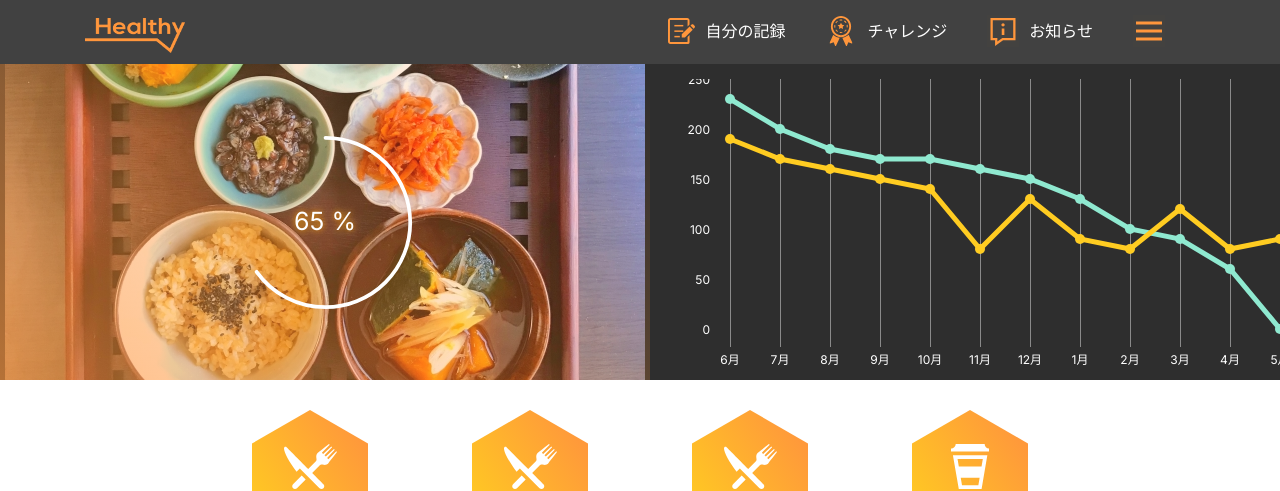
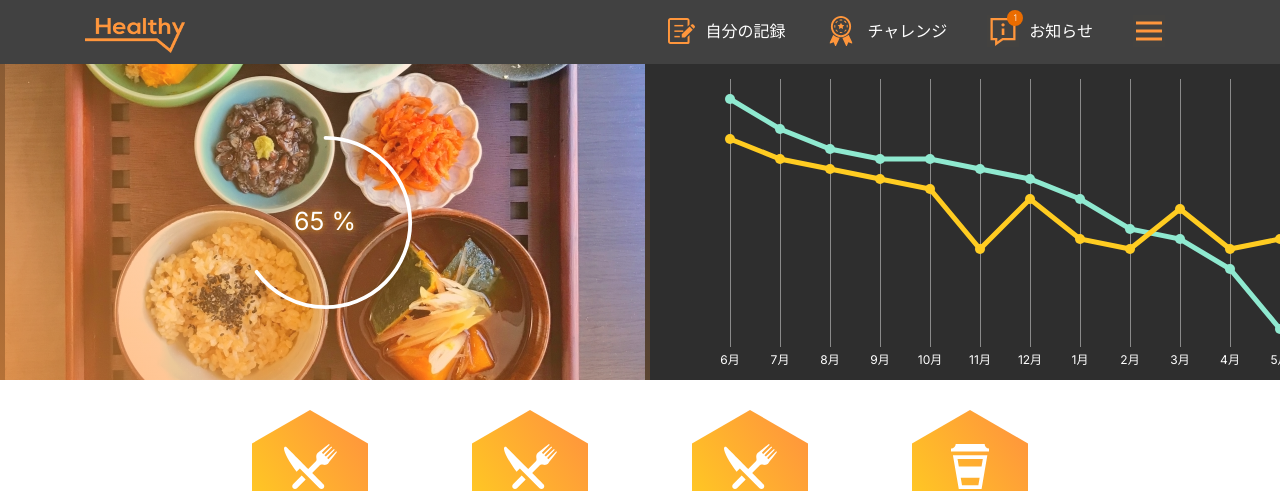
Before and after one commit to honghaijs6/healthy, a Next.js app: page / in a window 1280 px wide. Shown: the top 491 px of the page. Built offline with nearby package versions, Linux system fonts and the light colour scheme.

Commit message:
rechell all last time

```diff
--- a/pages/components/LineChart.tsx
+++ b/pages/components/LineChart.tsx
@@ -97,7 +97,7 @@ const LineChart: React.FC<LineChartProps> = ({
                 {/* BACKGROUND GRID */}
                 {type === "big" ? <rect x={COLUMN_WIDTH} width={`calc(100% - ${columnWidth}px)`} height="80%" fill="url(#big)" /> : <rect x={COLUMN_WIDTH} width={`calc(100% - ${columnWidth}px)`} height="80%" fill="url(#small)" />}
 
-                <g className="y-labels">
+                <g className="y-labels hide">
                     {Array.from(Array(6)).map((_, index) => {
                         const value = MAX_VALUE - index * 50;
                         const y = index * 50 + 5;
--- a/pages/components/SiteHeader.tsx
+++ b/pages/components/SiteHeader.tsx
@@ -7,7 +7,6 @@ import { useEffect, useRef, useState } from "react";
 //COMPONENTS
 import Icon from "./Icon";
 import Image from "next/image";
-
 
 interface iNav {
     code: string;
@@ -86,9 +85,10 @@ const SiteHeader = () => {
                         }
 
                         return (
-                            <a key={index} onClick={() => _navTo(item?.code)}>
+                            <a key={index} onClick={() => _navTo(item?.code)} style={{ position: "relative" }}>
                                 <Icon name={myIcon} size={item.size} />
                                 {item.title}
+                                { item.code === "NEWS" && <label style={{ position: "absolute", left:20,top:0, borderRadius: "50%", fontSize: 9, fontFamily: "Inter", color: "#fff", width: 16, height: 16, display: "flex", justifyContent: "center", alignItems: "center", background: "#EA6C00" }}>1</label>}
                             </a>
                         );
                     })}
```
